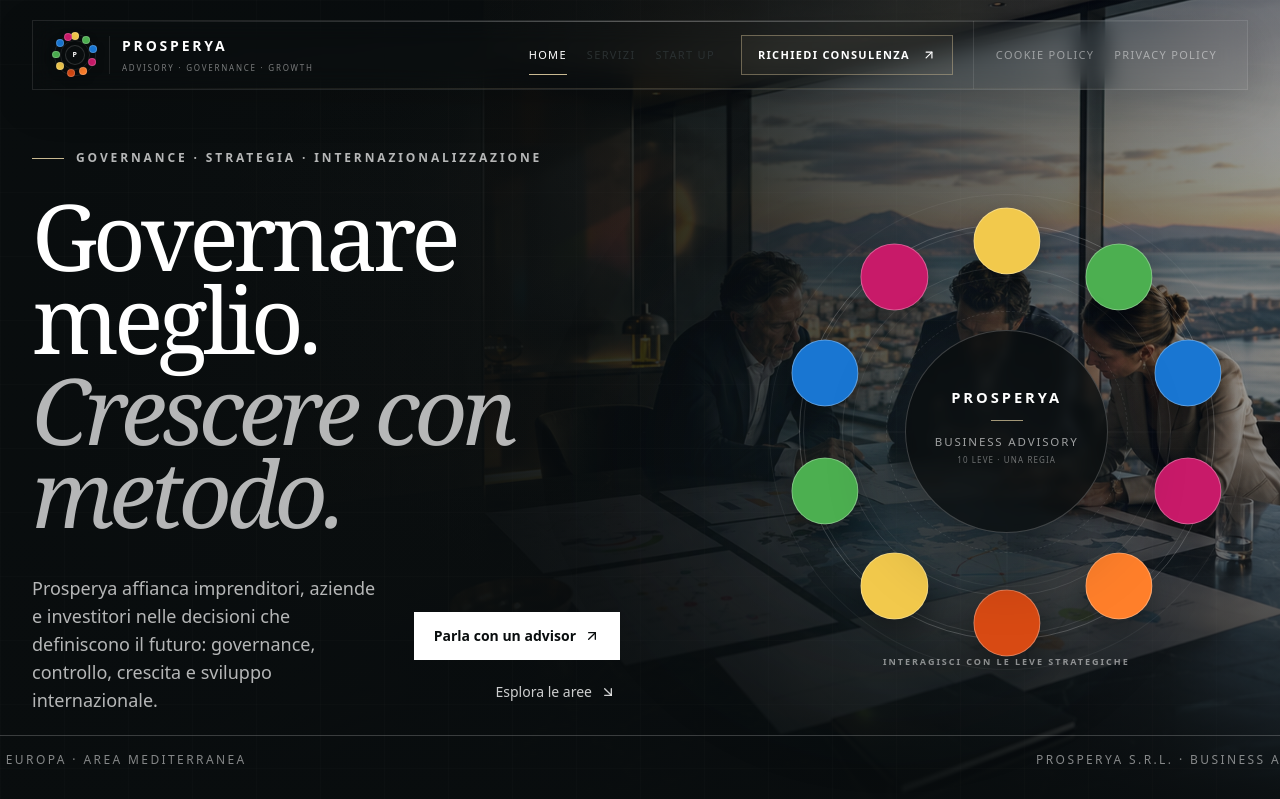
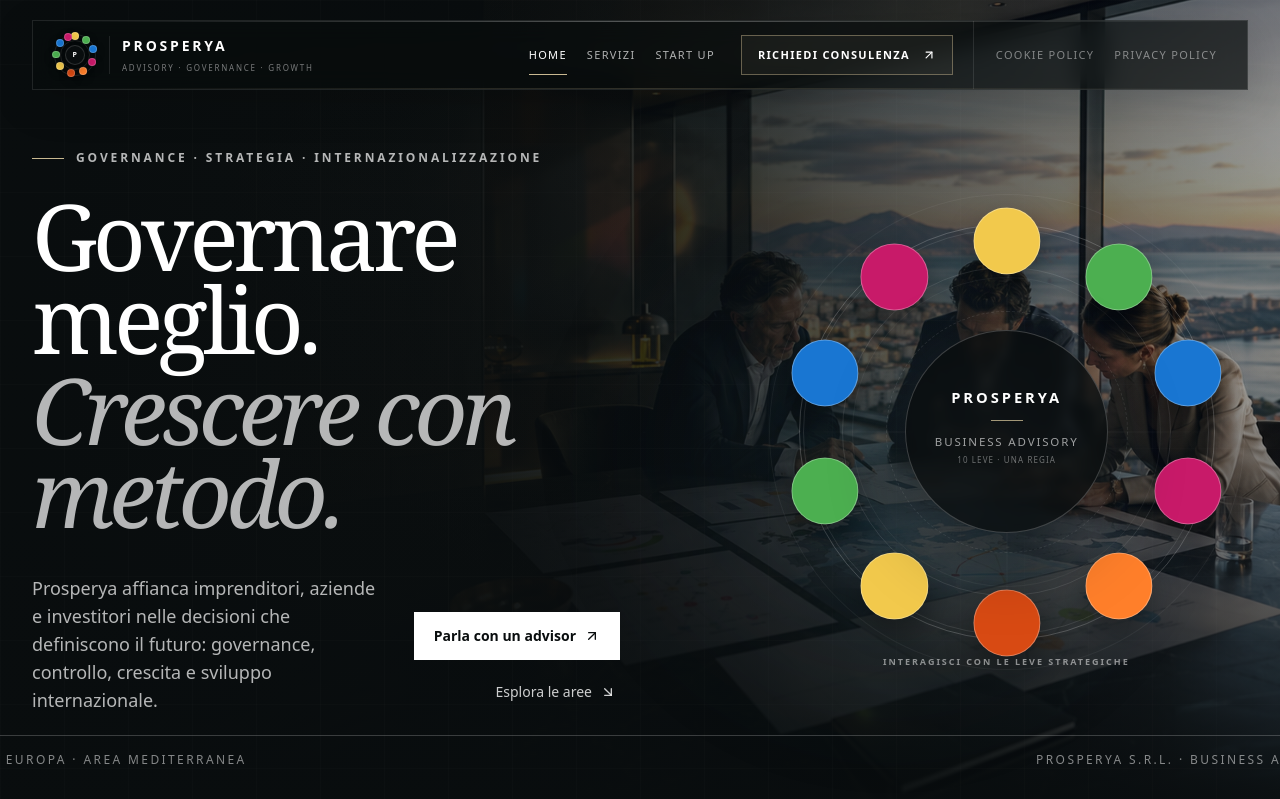
Before and after one commit to gaetanomeli95-lab/Prosperya-site, a Next.js app: page / in a window 1280 px wide. Shown: the top 799 px of the page. Built offline with nearby package versions, Linux system fonts and the light colour scheme.

Commit message:
fix: support Prosperya custom opacity scale

```diff
--- a/tailwind.config.ts
+++ b/tailwind.config.ts
@@ -17,13 +17,44 @@ const config: Config = {
         'stone-warm': '#DDD7CD',
         paper: '#FBFAF7',
         sand: '#C9B991',
-        'mediterranean': '#315F67',
+        mediterranean: '#315F67',
         'mediterranean-light': '#76A0A5',
         'logo-yellow': '#F2C94C',
         'logo-green': '#4CAF50',
         'logo-orange': '#FF7F2A',
         'logo-magenta': '#C81A69',
         'logo-blue': '#1976D2',
+      },
+      opacity: {
+        8: '0.08',
+        12: '0.12',
+        13: '0.13',
+        14: '0.14',
+        15: '0.15',
+        18: '0.18',
+        28: '0.28',
+        32: '0.32',
+        34: '0.34',
+        35: '0.35',
+        36: '0.36',
+        38: '0.38',
+        42: '0.42',
+        46: '0.46',
+        48: '0.48',
+        52: '0.52',
+        55: '0.55',
+        56: '0.56',
+        58: '0.58',
+        62: '0.62',
+        64: '0.64',
+        65: '0.65',
+        66: '0.66',
+        67: '0.67',
+        68: '0.68',
+        72: '0.72',
+        78: '0.78',
+        85: '0.85',
+        88: '0.88',
       },
       fontFamily: {
         heading: ['var(--font-heading)', 'Georgia', 'serif'],
```
